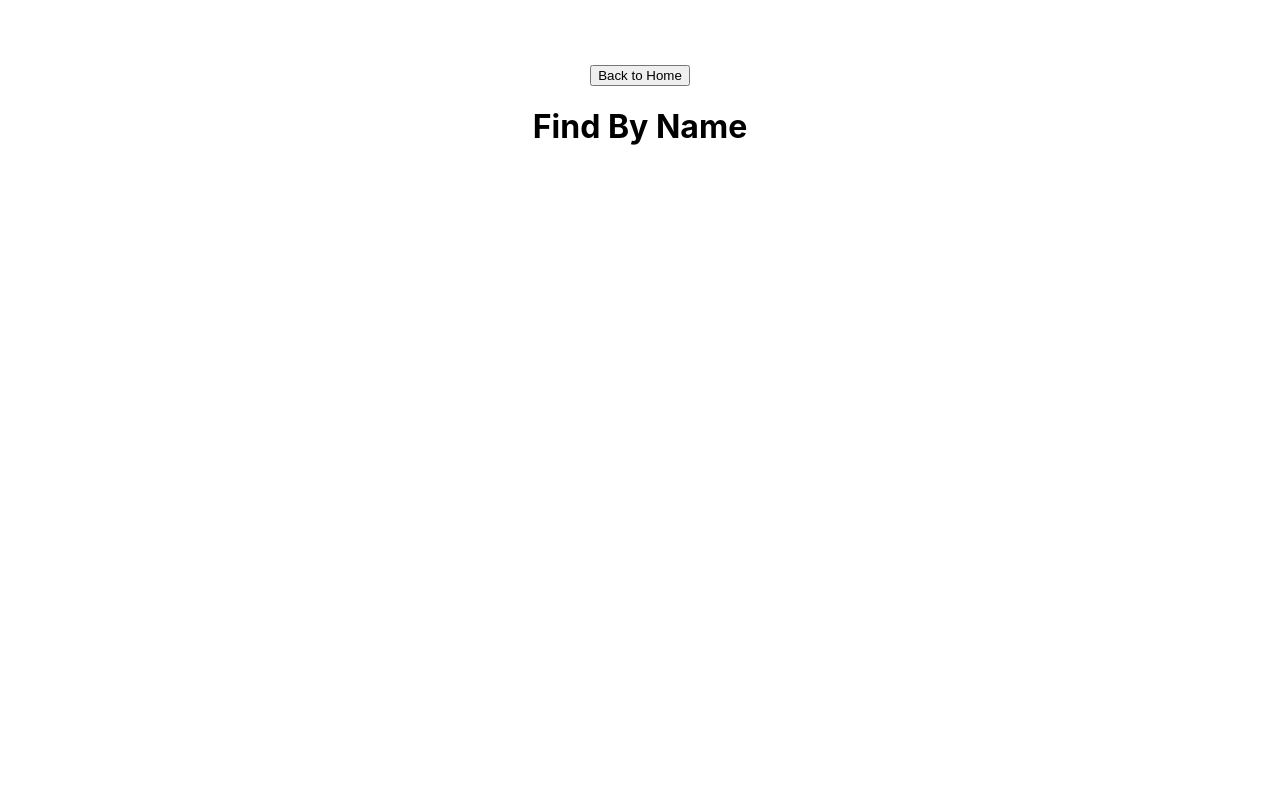
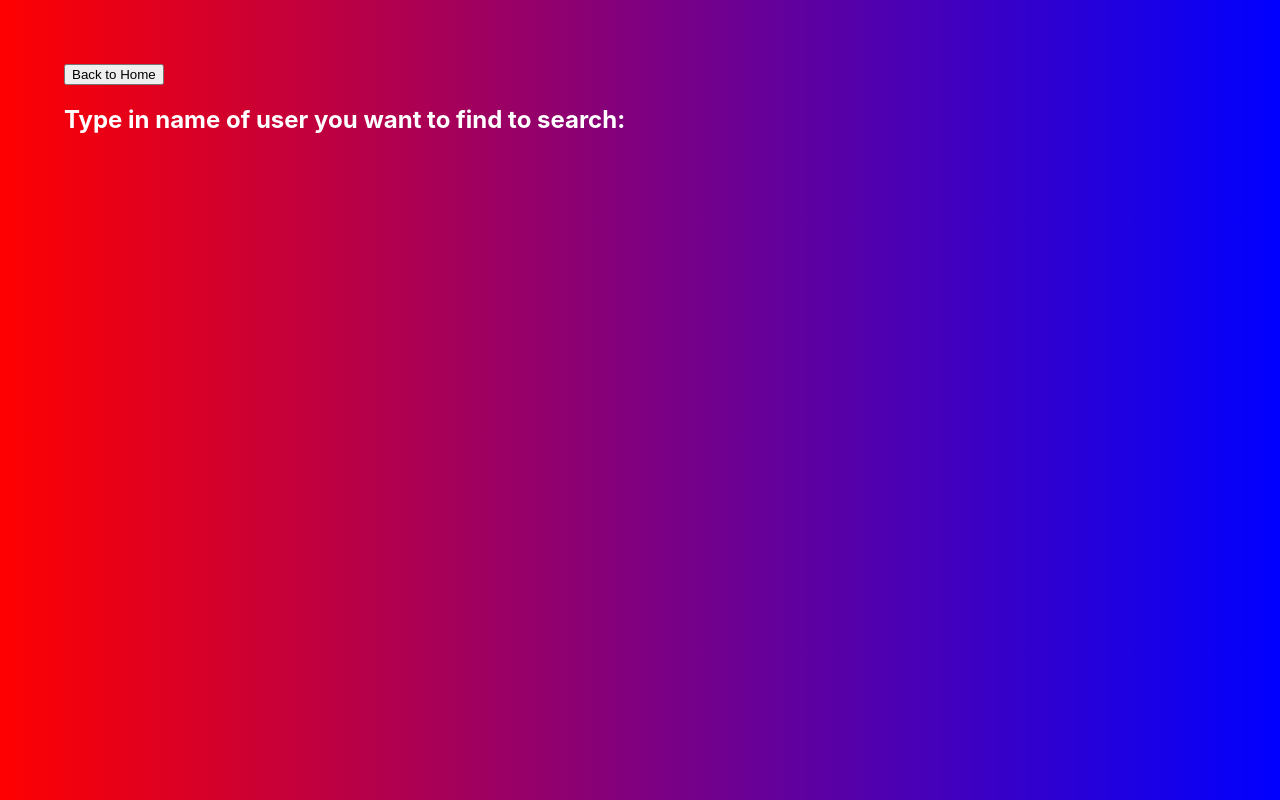
Before and after one commit to drakenevadie19/ghProfileFinder, a React (Create React App) app in the folder front-end/: page /find/name in a window 1280 px wide. Built offline with nearby package versions, Linux system fonts and the light colour scheme.

Commit message:
New Change: Add CSS for both page

```diff
--- a/front-end/src/App.css
+++ b/front-end/src/App.css
@@ -1,6 +1,9 @@
 .App {
   text-align: center;
-  padding: 4rem;
+}
+
+h1,h2 {
+  color: white;
 }
 
 .start-page {
@@ -8,6 +11,13 @@
   width: 100%;
   height: 100%;
 
+  flex-direction: column;
+  align-items: center;
+}
+
+.find-box-frame {
+  width: 100%;
+  display: flex;
   flex-direction: row;
   justify-content: space-around;
 }
@@ -17,8 +27,16 @@
   height: 15%;
   border-radius: 20px;
   border: 2px black solid;
+  background-color: azure;
 }
 
 .find-box:hover {
+  background-color: lavender;
   border: 2px blue dotted;
 }
+
+.find-frame {
+  display: flex;
+  flex-direction: column;
+  align-items: start;
+}
--- a/front-end/src/index.css
+++ b/front-end/src/index.css
@@ -5,6 +5,8 @@ body {
     sans-serif;
   -webkit-font-smoothing: antialiased;
   -moz-osx-font-smoothing: grayscale;
+  padding: 4rem;
+  background-image: linear-gradient(90deg, red, blue);
 }
 
 code {
--- a/front-end/src/pages/find-by-name.js
+++ b/front-end/src/pages/find-by-name.js
@@ -4,9 +4,16 @@ const FindByName = () => {
     const navigate = useNavigate();
     return (
         <>
-            <div>
-                <button type="button" class="btn btn-success" onClick={() => navigate('/')}>Back to Home</button>
-                <h1>Find By Name</h1>
+            <div className="find-frame">
+                <button
+                    type="button"
+                    className="btn btn-success"
+                    onClick={() => navigate("/")}
+                >
+                    Back to Home
+                </button>
+                <h2>Type in name of user you want to find to search:</h2>
+
             </div>
         </>
     )
--- a/front-end/src/pages/find-by-username.js
+++ b/front-end/src/pages/find-by-username.js
@@ -4,6 +4,7 @@ const FindByUserName = () => {
   const navigate = useNavigate();
   return (
     <>
+        <div className="find-frame">
             <button
                 type="button"
                 className="btn btn-success"
@@ -11,7 +12,9 @@ const FindByUserName = () => {
             >
                 Back to Home
             </button>
-      <h1>Find By username</h1>
+            <h2>Type in Github username you want to find to search:</h2>
+
+        </div>
     </>
   );
 };
--- a/front-end/src/pages/start-page.js
+++ b/front-end/src/pages/start-page.js
@@ -5,12 +5,15 @@ const StartPage = () => {
     return (
         <>
             <div className="start-page">
-                <div className="find-box" onClick={() => navigate('/find/username')}>
-                    <h3>Finding by Github username</h3>
-                </div>
+                <h1>Want to find Github profile?</h1>
+                <div className="find-box-frame">
+                    <div className="find-box" onClick={() => navigate('/find/username')}>
+                        <h3>Finding by Github username</h3>
+                    </div>
 
-                <div className="find-box" onClick={() => navigate('/find/name')}>
-                    <h3>Finding by users' name</h3>
+                    <div className="find-box" onClick={() => navigate('/find/name')}>
+                        <h3>Finding by users' name</h3>
+                    </div>
                 </div>
             </div>
         </>
```
Lines whose indentation alone changed are shown as unchanged.
